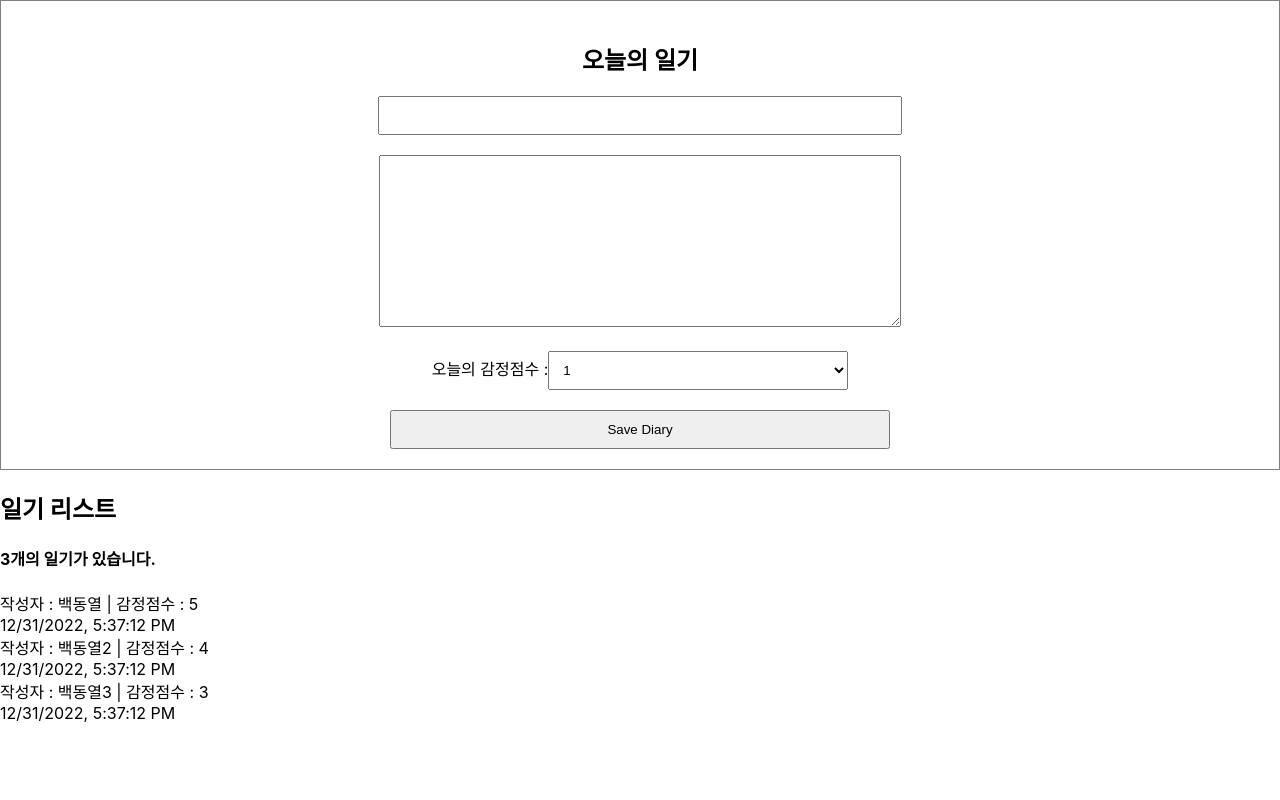
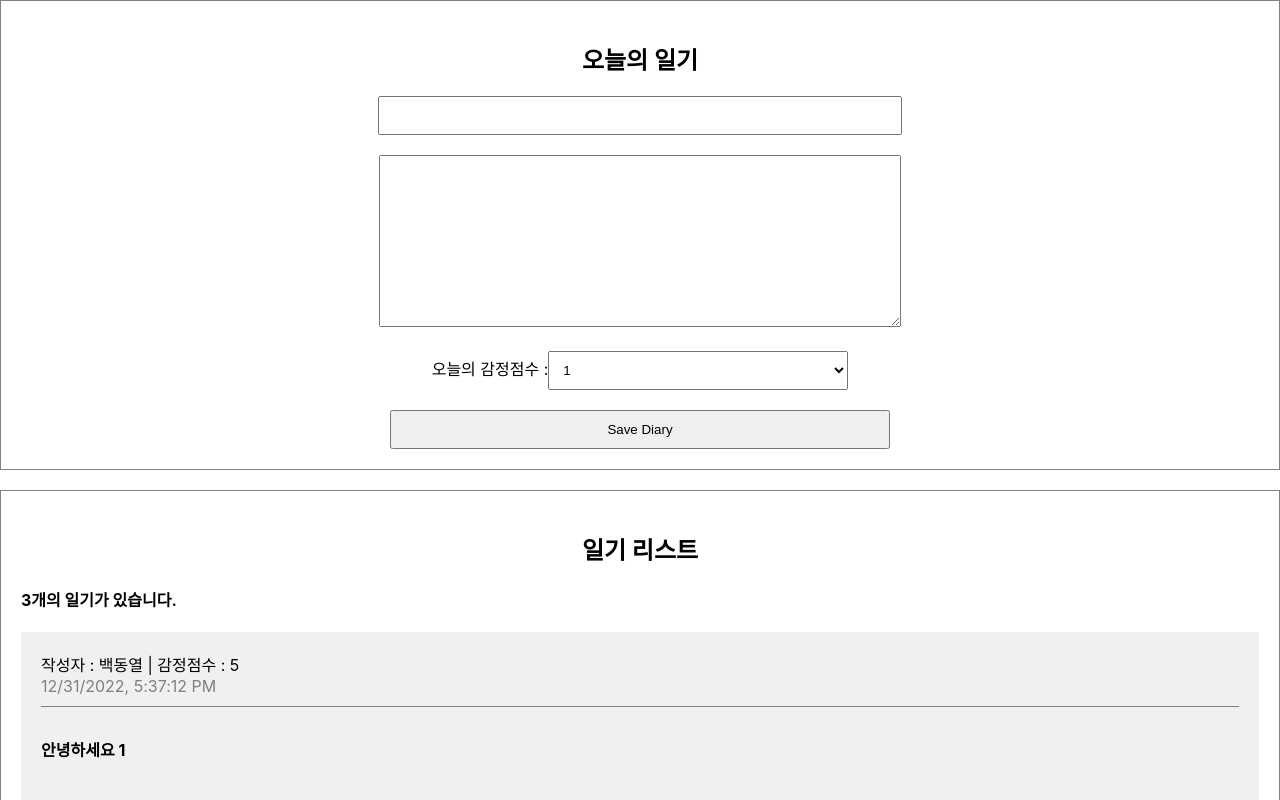
Before and after one commit to TMInstaller/reactdiary, a React (Create React App) app: page / in a window 1280 px wide. Shown: the top 800 px of the page. Built offline with nearby package versions, Linux system fonts and the light colour scheme.

Commit message:
일기 리스트 디자인 추가하기

```diff
--- a/src/App.css
+++ b/src/App.css
@@ -26,3 +26,38 @@
   padding: 10px;
   cursor: pointer;
 }
+
+/* List */
+.DiaryList{
+  border:  1px solid gray;
+  padding: 20px;
+  margin-top: 20px;
+}
+
+.DiaryList h2{
+  text-align: center;
+}
+
+/* Item */
+
+.DiaryItem{
+  background-color: rgb(240, 240, 240);
+  margin-bottom: 10px;
+  padding: 20px;
+}
+
+.DiaryItem .info {
+  border-bottom: 1px solid gray;
+  padding-bottom: 10px;
+  margin-bottom: 10px;
+}
+
+.DiaryItem .date {
+  color: gray;
+}
+
+.DiaryItem .content {
+  font-weight: bold;
+  margin-bottom: 30px;
+  margin-top: 30px;
+}
--- a/src/DiaryItem.js
+++ b/src/DiaryItem.js
@@ -8,6 +8,7 @@
         <br/>
         <span className="date">{new Date(created_date).toLocaleString()}</span>
       </div>
+      <div className="content">{content}</div>
     </div>
   );
 };
--- a/src/DiaryList.js
+++ b/src/DiaryList.js
@@ -1,6 +1,5 @@
 import DiaryItem from "./DiaryItem";
 const DiaryList = ({diaryList}) => {
-    console.log(diaryList);
     return(
         <div className="DiaryList">
             <h2>일기 리스트</h2>
```
